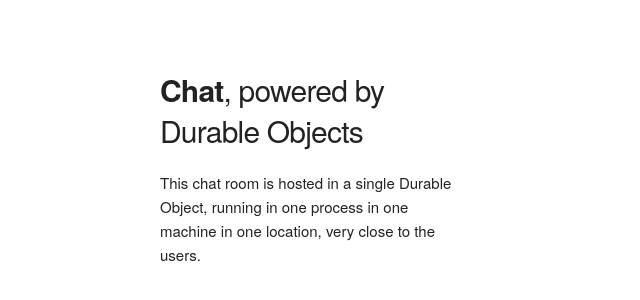
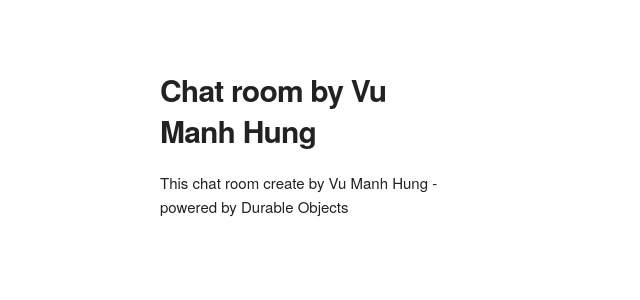
Before and after one commit to mhung225/chat, a React app: page public/index.html in a window 1280 px wide. Shown: the part 170-470 px from the top of the page, without its empty margins (0-640 px from the left). Built offline with nearby package versions, Linux system fonts and the light colour scheme.

Commit message:
Update index.html

```diff
--- a/public/index.html
+++ b/public/index.html
@@ -32,10 +32,9 @@
     <div class="container" style="width: 95%; height: 100%">
       <div class="row" style="height: 100%">
         <div class="one-third column" style="margin-top: 25%">
-          <h4><b>Chat</b>, powered by Durable Objects</h4>
+          <h4><b>Chat room by Vu Manh Hung</b></h4>
           <p>
-            This chat room is hosted in a single Durable Object, running in one
-            process in one machine in one location, very close to the users.
+            This chat room create by Vu Manh Hung - powered by Durable Objects
           </p>
         </div>
         <div class="two-thirds column" id="root"></div>
```
